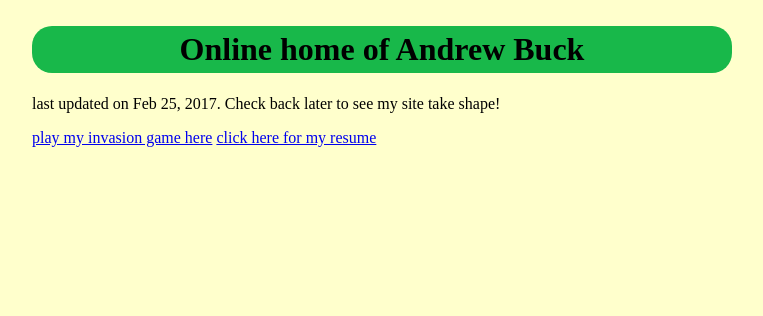
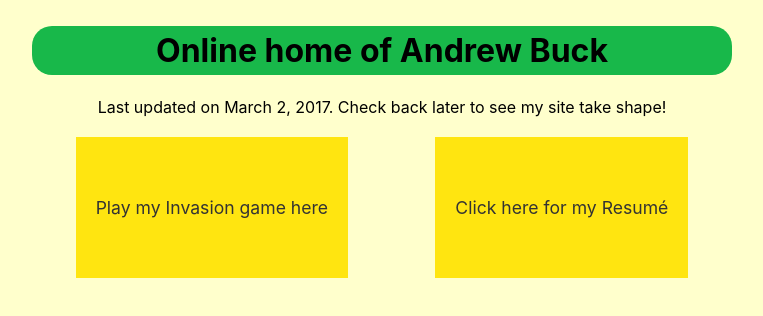
Before and after one commit to life4ants/life4ants.github.io, a plain HTML site: page index.html in a window 1280 px wide. Shown: the whole page, without its empty margins (258-1021 px from the left). Drawn offline with Linux system fonts and the light colour scheme.

Commit message:
yellow boxes for links

```diff
--- a/index.html
+++ b/index.html
@@ -8,8 +8,10 @@
 	</head>
   <body>
     <h1>Online home of Andrew Buck</h1>
-    <p>last updated on Feb 25, 2017. Check back later to see my site take shape!</p>
-    <a href='/invasion.html'>play my invasion game here</a>
-		<a href='/AndrewBuck_RailsDeveloper.pdf'>click here for my resume</a>
+    <p>Last updated on March 2, 2017. Check back later to see my site take shape!</p>
+    <div class="links-box">
+      <a href='/invasion.html'>Play my Invasion game here</a>
+  		<a href='/abuck_webdeveloper.pdf'>Click here for my Resumé</a>
+    </div>
   </body>
 </html>
--- a/main.css
+++ b/main.css
@@ -3,6 +3,10 @@ body{
   background-color: #ffc;
   margin: auto;
   padding: 5px;
+  font-family: -apple-system, BlinkMacSystemFont, "Avenir Next", "Avenir",
+    "Segoe UI", "Lucida Grande", "Helvetica Neue", "Helvetica", "Fira Sans",
+    "Roboto", "Noto", "Droid Sans", "Cantarell", "Oxygen", "Ubuntu",
+    "Franklin Gothic Medium", "Century Gothic", "Liberation Sans", sans-serif;
 }
 
 h1{
@@ -11,3 +15,28 @@ h1{
   padding: 5px;
   border-radius: 20px;
 }
+
+p{
+  text-align: center;
+}
+
+.links-box{
+  display: flex;
+  justify-content: space-around;
+  height: 150px;
+  align-items: center;
+}
+
+.links-box a{
+  background-color: #FFe510;
+  padding: 60px 20px;
+  color: #333;
+  font-size: 1.1em;
+  text-decoration: none;
+  transition: all 0.3s ease;
+}
+
+.links-box a:hover{
+  box-shadow: 0px 0px 10px 10px #999;
+  border-radius: 15px;
+}
```
Also changed, not shown: 2 other files.
